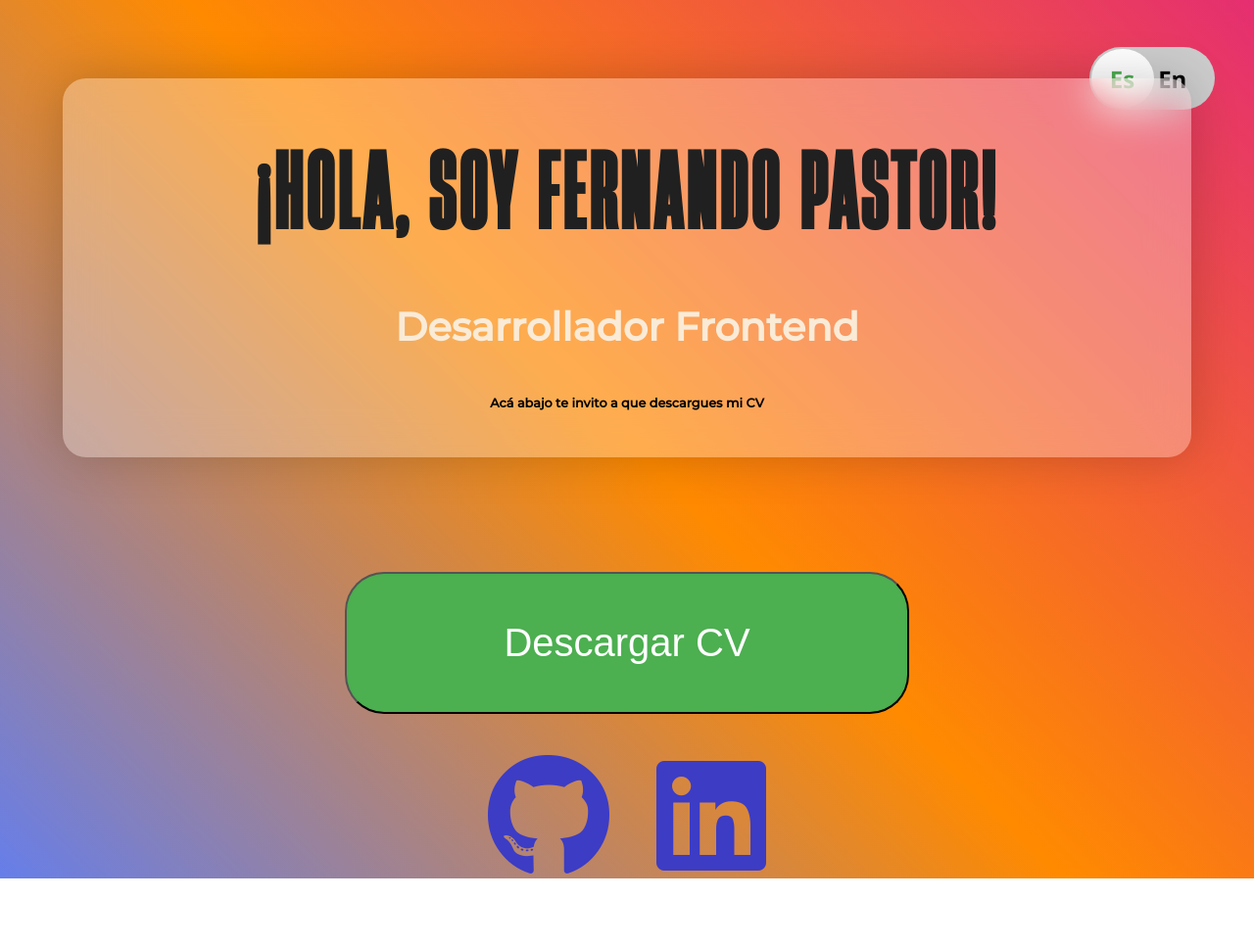
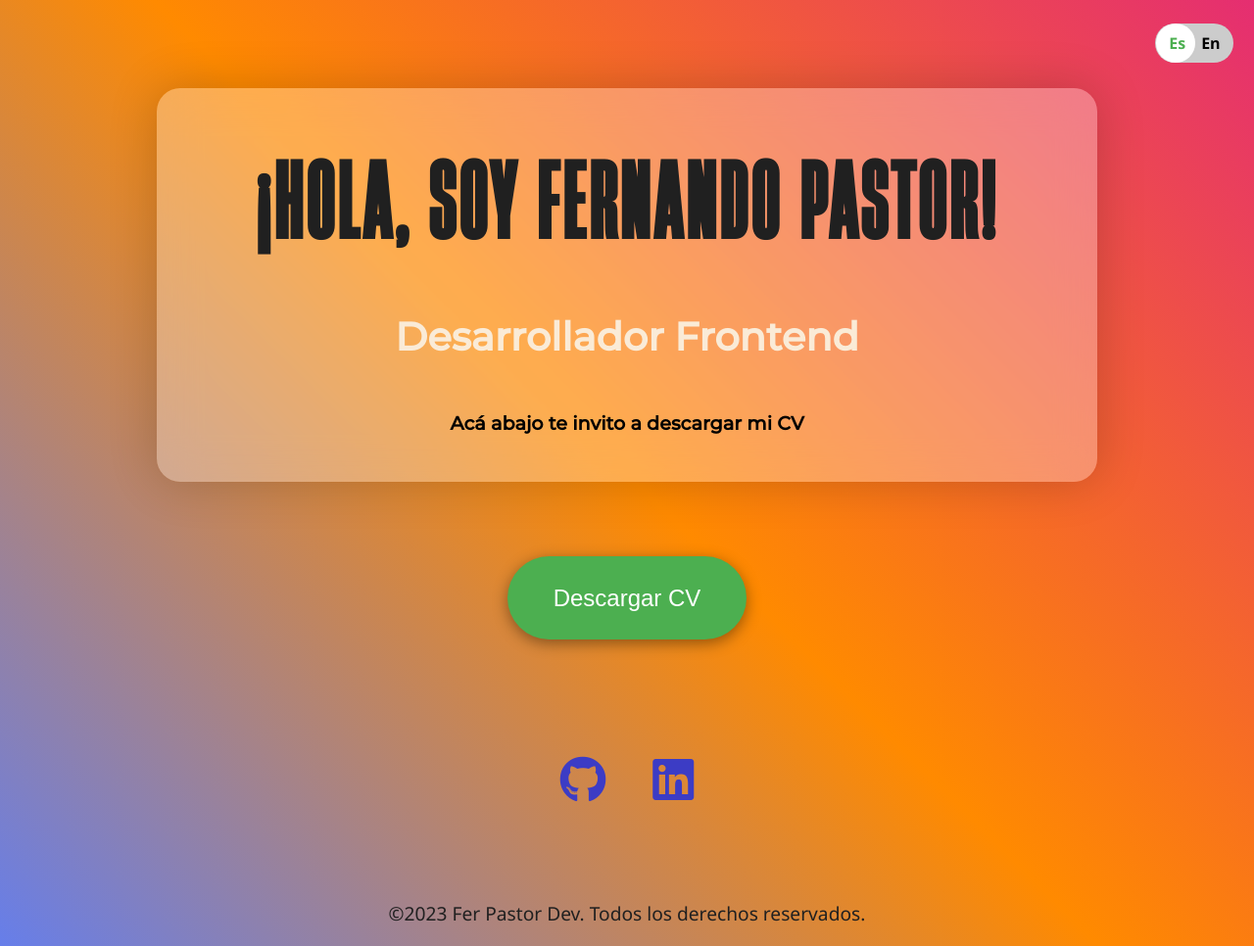
Before and after one commit to ferpastor89/PaginaDescargaCVFerPastor, a plain HTML site: page public/index.html in a window 1280 px wide. Shown: the whole page at 98% size. Before the commit the page ends 897 px from the top, so only its background shows below. Drawn offline with Linux system fonts and the light colour scheme.

```diff
--- a/public/index.html
+++ b/public/index.html
@@ -22,7 +22,7 @@
   <div id="contentContainer" class="container">
     <h1>¡Hola, soy Fernando Pastor!</h1>
     <h2>Desarrollador Frontend</h2>
-    <h3>Acá abajo te invito a que descargues mi CV</h3>
+    <h3>Acá abajo te invito a descargar mi CV</h3>
   </div>
 
   <div class="btnDescargaCv">
@@ -40,6 +40,12 @@
     </a>
   </div>
 
+  <footer>
+    <div id="textFooter">
+      <p id="textFooterP">&copy;2023 Fer Pastor Dev. Todos los derechos reservados.</p>
+    </div>
+  </footer>
+
   <script src="index.js"></script>
 
 </body>
--- a/public/index.js
+++ b/public/index.js
@@ -2,8 +2,9 @@
   const toggleSwitch = document.getElementById('switch');
   const contentContainer = document.getElementById('contentContainer');
   const downloadBtn = document.getElementById('downloadBtn');
-  const iconContainer = document.querySelector('.icon-container');
+  const iconContainer = document.querySelector('.icon-container p');
   let currentLanguage = 'es';
+  let esContent;
 
   toggleSwitch.addEventListener('change', () => {
     currentLanguage = toggleSwitch.checked ? 'en' : 'es';
@@ -15,47 +16,73 @@
       title: "Hi, I'm Fernando Pastor!",
       subtitle: "Frontend Developer",
       description: "Here below, I invite you to download my resume.",
-      downloadText: "Download CV"
-    },
-    es: {
-      title: "¡Hola, soy Fernando Pastor!",
-      subtitle: "Desarrollador Frontend",
-      description: "Acá abajo te invito a que descargues mi CV",
-      downloadText: "Descargar CV"
+      downloadText: "Download resume",
     }
   };
 
-  // ...
-
-// ...
-
-// ...
-
-// ...
+  const fetchESContent = async () => {
+    const response = await fetch('index.html');
+    const html = await response.text();
+    const parser = new DOMParser();
+    const doc = parser.parseFromString(html, 'text/html');
+    const container = doc.getElementById('contentContainer');
+    esContent = container.innerHTML;
+    renderContent();
+  };
 
   const renderContent = () => {
-  const { title, subtitle, description, downloadText } = languageContent[currentLanguage];
-  contentContainer.innerHTML = `<h1>${title}</h1><h2>${subtitle}</h2><h3>${description}</h3>`;
+    if (currentLanguage === 'es') {
+      // Renderizar contenido en español desde el archivo HTML
+      if (!esContent) {
+        fetchESContent();
+      } else {
+        contentContainer.innerHTML = esContent;
+        downloadBtn.innerHTML = 'Descargar CV';
+      }
+    } else {
+      // Renderizar contenido en inglés generado dinámicamente
+      const { title, subtitle, description, downloadText } = languageContent.en;
+      contentContainer.innerHTML = `
+        <h1>${title}</h1>
+        <h2>${subtitle}</h2>
+        <h3>${description}</h3>
+      `;
       downloadBtn.innerHTML = downloadText;
-  iconContainer.style.display = 'flex';
+    }
 
-  // Agregar clase "hidden" al botón al cambiar el idioma
-  downloadBtn.classList.add('hidden');
-
-  // Agregar clase "visible" al botón después de un breve retraso
-  setTimeout(() => {
+    // Mostrar el botón con los efectos de animación
+    const showDownloadBtn = () => {
       downloadBtn.classList.remove('hidden');
       downloadBtn.classList.add('visible');
-  }, 1000); // Retraso de 1 segundo (ajusta el valor según sea necesario)
-
-  // Aplicar efecto de sacudida después de la transición
-  setTimeout(() => {
       downloadBtn.classList.add('shake');
-  }, 2000); // Retraso de 2 segundos (ajusta el valor según sea necesario)
     };
 
-// Renderizar contenido inicial
+    setTimeout(showDownloadBtn, 2000);
+  };
+
+  // Agregar la lógica para reemplazar el texto del pie de página
+  const textFooterP = document.getElementById('textFooterP');
+  const languageContentFooter = {
+    en: "© 2023 Fer Pastor Dev. All rights reserved."
+  };
+
+  toggleSwitch.addEventListener('change', () => {
+    currentLanguage = toggleSwitch.checked ? 'en' : 'es';
     renderContent();
+    updateFooterText();
+  });
+
+  const updateFooterText = () => {
+    if (currentLanguage === 'en') {
+      textFooterP.textContent = languageContentFooter.en;
+    } else {
+      textFooterP.textContent = "©2023 Fer Pastor Dev. Todos los derechos reservados.";
+    }
+  };
+
+  // Renderizar contenido inicial en español y actualizar el texto del pie de página
+  renderContent();
+  updateFooterText();
 
   // Agregar evento click al botón de descarga
   downloadBtn.addEventListener('click', () => {
@@ -67,4 +94,4 @@
       window.open('https://firebasestorage.googleapis.com/v0/b/ferdownloadcv.appspot.com/o/CV%20Fernando%20Pastor%20English.pdf?alt=media&token=aab119ef-9ec8-4f00-b2cd-92c8c2289b8f', '_blank');
     }
   });
-})
+});
--- a/public/main.css
+++ b/public/main.css
@@ -26,7 +26,7 @@
 
 .toggle-switch {
   position: fixed;
-  top: 3rem;
+  top: 2.5rem;
   right: 2.5rem;
   display: flex;
   align-items: center;
@@ -158,7 +158,7 @@
   font-size: 2.5em;
   background-color: #4CAF50;
   color: #fff;
-  border-radius: 2.5rem;
+  border-radius: 4rem;
 }
 
 @keyframes slideIn {
@@ -179,7 +179,6 @@
     transform: translateY(5rem);
   }
 }
-
 
 
 @keyframes shake {
@@ -234,6 +233,18 @@
 color: rgb(60, 60, 197);
 }
 
+#textFooter {
+  margin-top: 5rem;
+  display: flex;
+  flex-direction: row;
+  justify-content: center;
+  align-items: center;
+}
+#textFooter p{
+  font-size: 1.2rem;
+  color:#202020;
+}
+
 @keyframes gradientAnimation {
   0% {
     background: linear-gradient(45deg, #ff8a00, #e52e71, #667eea);
@@ -245,3 +256,106 @@
     background: linear-gradient(45deg,  #667eea, #ff8a00, #e52e71);
   }
 }
+
+/* Estilos para tablets
+@media only screen and (min-width: 768px) {
+  .container {
+    width: 60%;
+  }
+}
+
+ /*Estilos para laptops */
+@media only screen and (min-width: 1024px) {
+  .toggle-switch {
+    top: 1.5rem;
+    right: 1.3rem;
+  }
+  .toggle-label {
+    width: 5rem;
+    height: 2.5rem;
+  }
+  .toggle-inner {
+    top: 0;
+    left: 1px;
+    width: 2.5rem;
+    height: 2.47rem;
+  }
+  .toggle-switch-text {
+    top: 50%;
+    transform: translateY(-50%);
+    left: 6px;
+  }
+  .toggle-text-on {
+    font-size: 1rem;
+    margin-left: 1rem;
+  }
+  .toggle-text-off {
+    font-size: 1rem;
+    margin-left: .5rem;
+  }
+  .toggle-input:checked + .toggle-label .toggle-inner {
+    transform: translateX(42px);
+  }
+  .container {
+    width: 70%;
+    height: 35%;
+    margin-top: 7%;
+    margin-bottom: 0;
+  }
+
+  h3 {
+    font-size: 1.2rem;
+    }
+
+  .btnDescargaCv {
+    max-height: 5vh;
+    margin-top: 0rem;
+    margin-bottom: 15vh;
+  }
+  #downloadBtn {
+    width: 19%;
+    margin-top: 6%;
+    padding: 1.8rem .7rem;
+    font-size: 1.5rem;
+    border-top: #4CAF50;
+    border-left: #4CAF50;
+    border-bottom: #4CAF50;
+    border-right: #4CAF50;
+    border-radius: 3.2rem;
+    box-shadow: 0px 4px 15px rgba(0, 0, 0, 0.4);
+    transition: box-shadow .3s ease;
+  }
+  #downloadBtn:active {
+    box-shadow: 0 1px 2px rgba(0, 0, 0, 0.4);
+  }
+  #downloadBtn:hover {
+    width: 19.5%;
+    background-color: #4aa047;
+    font-size: 1.55rem;
+    cursor: pointer;
+  }
+  .icon-container {
+    width: 60%;
+    margin-bottom: 5vh;
+    display: flex;
+    flex-direction: row;
+    justify-content: center;
+    align-items: center;
+    gap: 3rem;
+  }
+  .fa-github {
+    font-size: 3rem;
+    cursor: pointer;
+    }
+    .fa-linkedin {
+    font-size: 3rem;
+    cursor: pointer;
+    }
+    .fa-github:hover {
+      font-size: 3.5rem;
+      }
+      .fa-linkedin:hover {
+      font-size: 3.5rem;
+      }
+
+}
```
Also changed, not shown: public/english.html (deleted, +0 -47 lines). Lines whose indentation alone changed are shown as unchanged.
